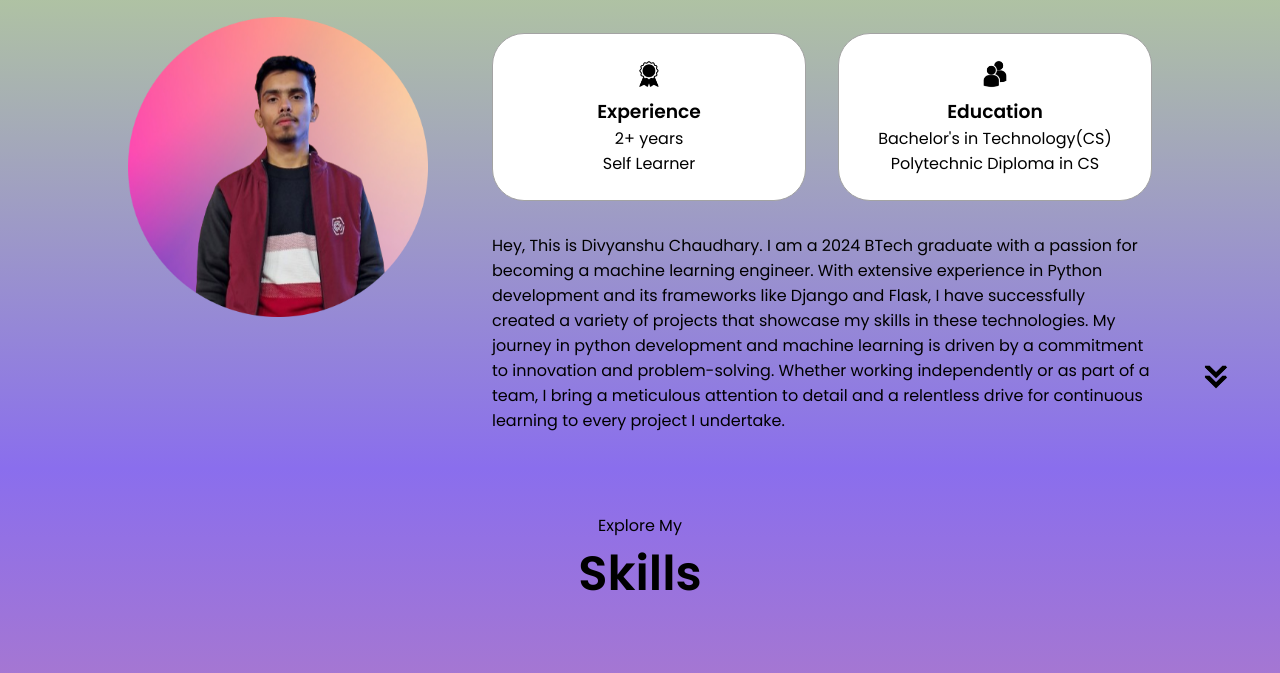
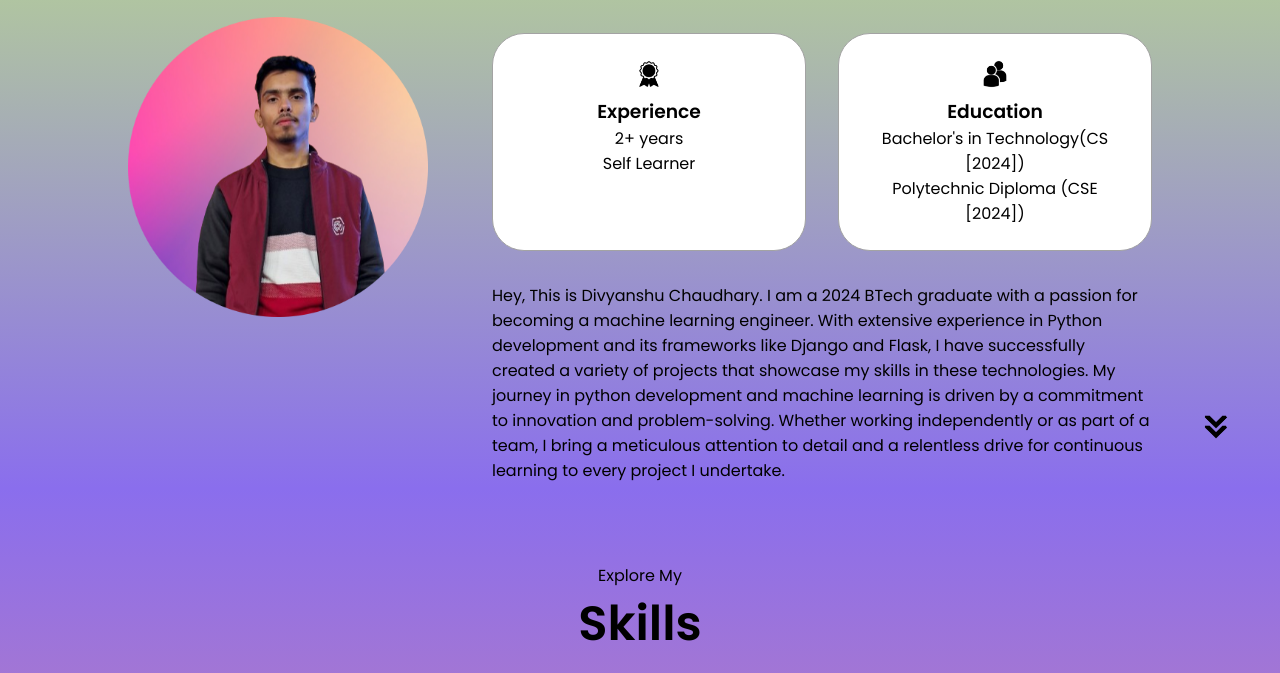
Before and after one commit to akshit614/Portfolio, a plain HTML site: page index.html in a window 1280 px wide. Shown: the part 1008-1681 px from the top of the page. Drawn offline with Linux system fonts and the light colour scheme.

Commit message:
Updated index.html

```diff
--- a/index.html
+++ b/index.html
@@ -100,7 +100,7 @@
                 class="icon"
               />
               <h3>Education</h3>
-              <p>Bachelor's in Technology(CS)<br />Polytechnic Diploma in CS</p>
+              <p>Bachelor's in Technology(CS [2024])<br />Polytechnic Diploma (CSE [2024])</p>
             </div>
           </div>
           <div class="text-container">
```
